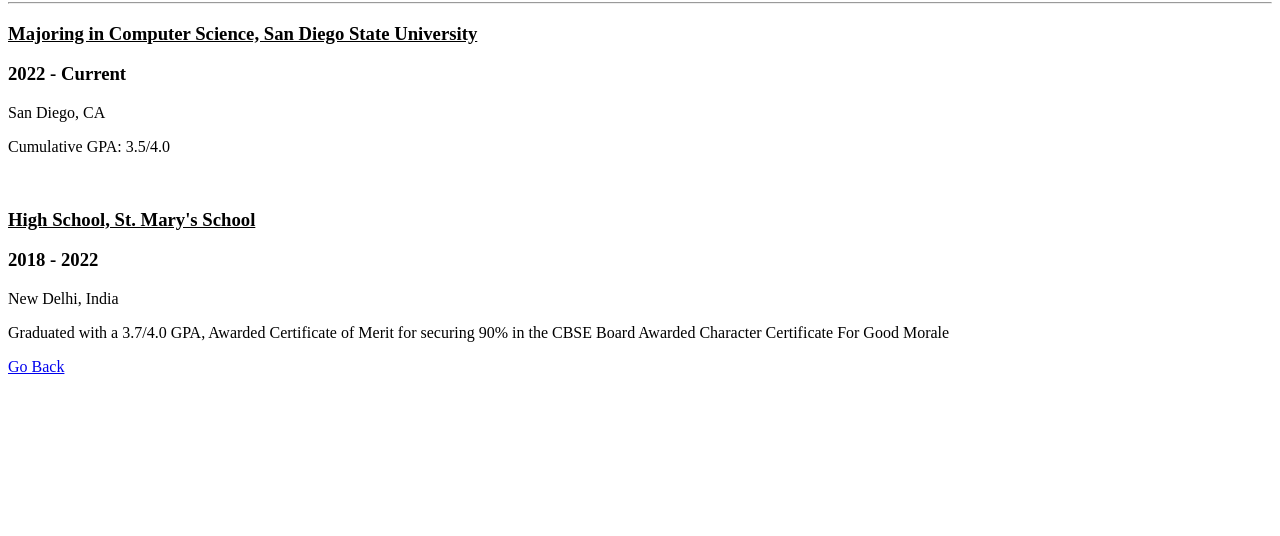
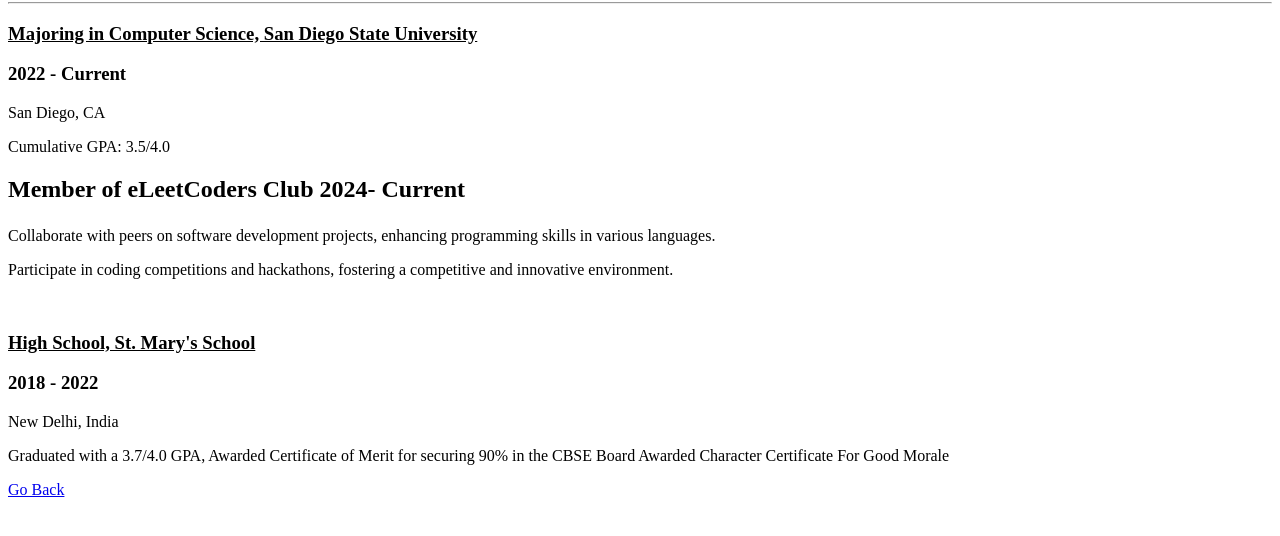
Before and after one commit to Adiiii03/My-Resume, a plain HTML site: page education.html in a window 1280 px wide. Shown: the part 78-614 px from the top of the page. Drawn offline with Linux system fonts and the light colour scheme.

Commit message:
Update education.html

```diff
--- a/education.html
+++ b/education.html
@@ -12,6 +12,10 @@
     <h3><u>Majoring in Computer Science, San Diego State University</u><p>                                   2022 - Current</p></h3>
     <p>                                                                                                      San Diego, CA</p>
     <p>Cumulative GPA: 3.5/4.0</p>
+
+    <h2>Member of eLeetCoders Club                                                                           2024- Current</p></h2>
+    <p>Collaborate with peers on software development projects, enhancing programming skills in various languages.</p>
+    <p>Participate in coding competitions and hackathons, fostering a competitive and innovative environment.</p>
     <br />
 
     <h3><u>High School, St. Mary's School</u><p>                                                             2018 - 2022</p></h3>
```
